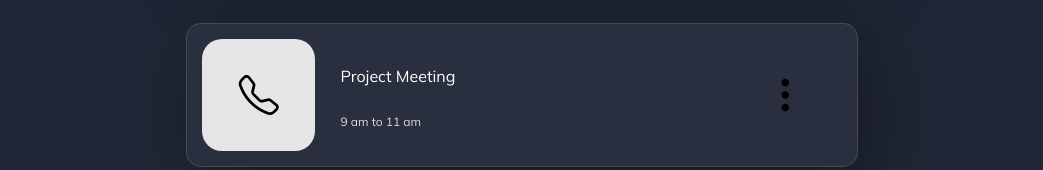
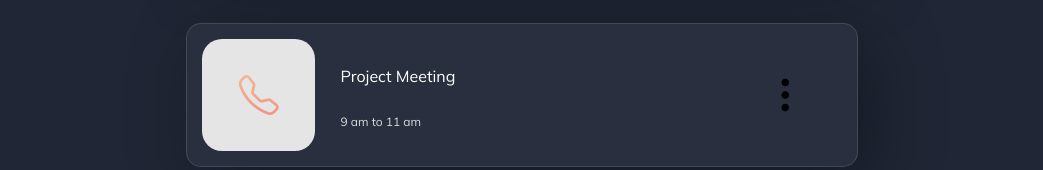
Before and after one commit to joa7b/task-manager-react, a React (Vite) app: page / in a window 1280 px wide. Shown: the part 465-635 px from the top of the page, without its empty margins (118-1161 px from the left). Built offline with nearby package versions, Linux system fonts and the light colour scheme.

Commit message:
fix(card): change icon color

```diff
--- a/src/components/dashboard/card/style.ts
+++ b/src/components/dashboard/card/style.ts
@@ -33,7 +33,7 @@ justify-content: center;
   font-size: 40px;
 
   &:first-child {
-  background-color: #E5E5E5;
+    background-color: #e5e5e5;
   }
 
   &:not(:first-child) {
@@ -42,21 +42,26 @@ font-size: 40px;
       align-items: flex-start;
     }
   }
-`
+`;
 
-export const IconCardCategory = styled.i``
+export const IconCardCategory = styled.i`
+  background: linear-gradient(180deg, #f5ba93 0%, #ef9183 100%);
+  -webkit-background-clip: text;
+  background-clip: text;
+  -webkit-text-fill-color: transparent;
+`;
 
 export const TaskTitle = styled.h3`
   color: #fff;
   font-weight: 400;
   font-size: 16px;
   text-transform: capitalize;
-`
+`;
 
 export const TaskDescription = styled.p`
-color: #D9D9D9;
+  color: #d9d9d9;
   font-weight: 400;
   font-size: 12px;
-`
+`;
 
-export const IconCardMenu = styled.i``
+export const IconCardMenu = styled.i``;
```
Lines whose indentation alone changed are shown as unchanged.
